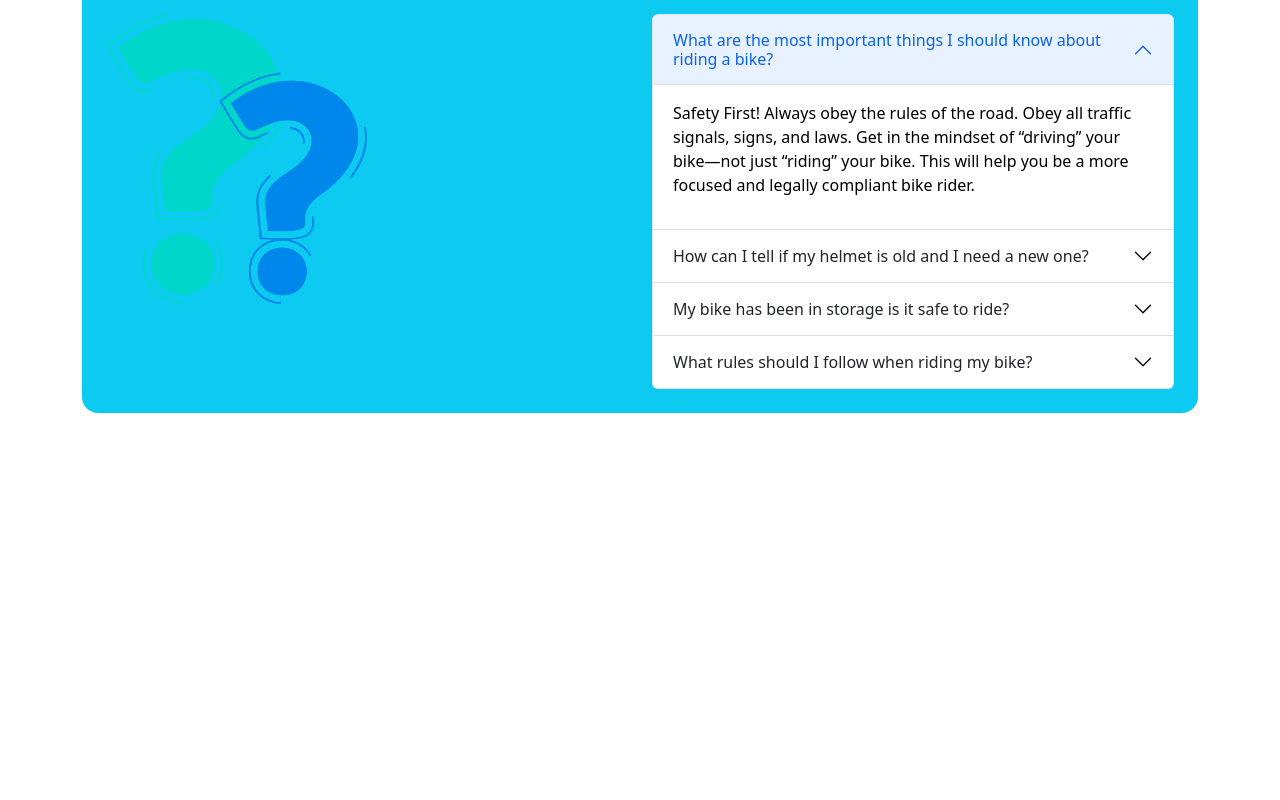
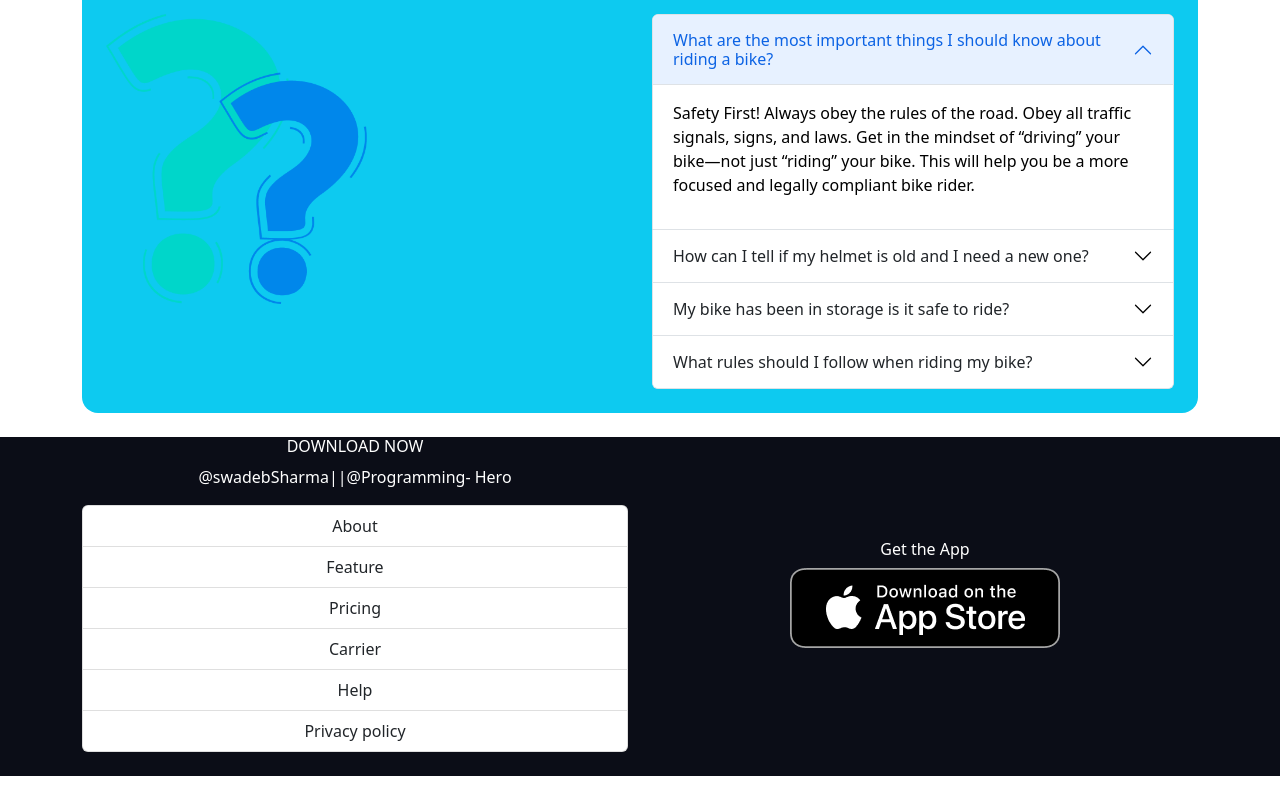
Before and after one commit to swadebsharma6/bikerz-zone, a plain HTML site: page index.html in a window 1280 px wide. Shown: the part 2474-3274 px from the top of the page. Before the commit the page ends 2911 px from the top, so only its background shows below. Drawn offline with Linux system fonts and the light colour scheme.

Commit message:
added footer

```diff
--- a/css/style.css
+++ b/css/style.css
@@ -11,3 +11,6 @@
 .question-bg{
     background-color: #0DCAF0;
 }
+.footer-bg{
+    background-color: #0B0D17;
+}
--- a/index.html
+++ b/index.html
@@ -303,6 +303,30 @@
         </div>
       </section>
     </main>
+    <!-- footer -->
+    <footer class="footer-bg my-4 pb-4">
+      <div class="footer-container container-lg ">
+        <div class="row">
+          <div class="col-12 col-md-6 text-center">
+            <H6 class="text-white">DOWNLOAD NOW</H6>
+            <p class="text-white">@swadebSharma||@Programming- Hero</p>
+            <ul class=" text-white list-group">
+              <li class="list-group-item" >About</li>
+              <li class="list-group-item">Feature</li>
+              <li class="list-group-item">Pricing</li>
+              <li class="list-group-item">Carrier</li>
+              <li class="list-group-item">Help</li>
+              <li class="list-group-item">Privacy policy</li>
+            </ul>
+          </div>
+          <div class="col-12 col-md-6 d-flex flex-column flex-column justify-content-center align-items-center">
+            <h6 class="text-white">Get the App</h6>
+            <img src="images/ios.png" alt="">
+          </div>
+        </div>
+
+      </div>
+    </footer>
     <!-- Bj -->
     <script src="js/bootstrap.min.js"></script>
 </body>
```
